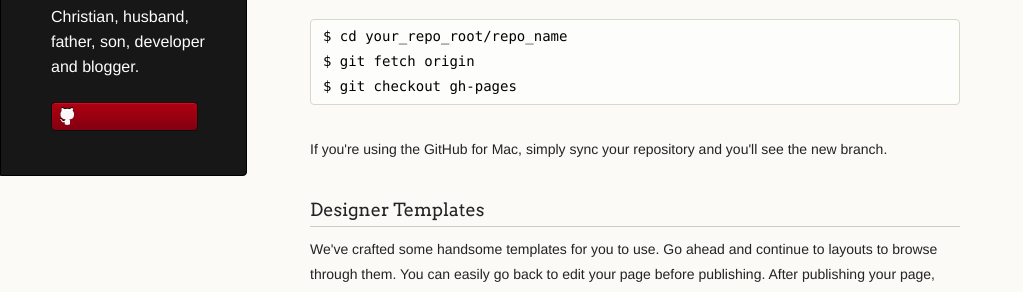
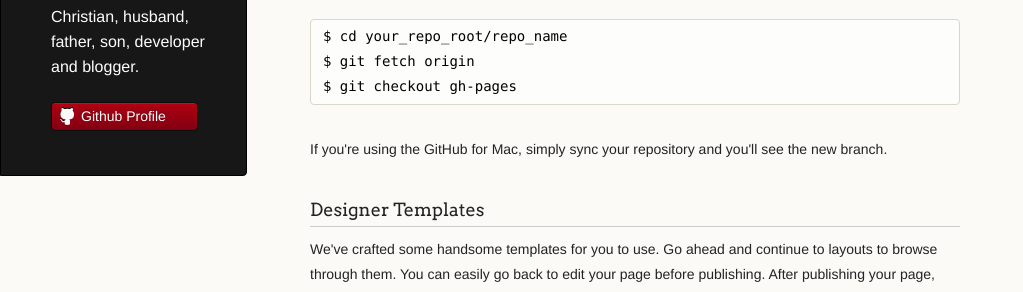
Before and after one commit to joshminnie/joshminnie.github.io, a Jekyll site: the page built from index.html, in a window 1280 px wide. Shown: the part 164-456 px from the top of the page, without its empty margins (0-1023 px from the left). Built offline with Jekyll 4.4.1, drawn with Linux system fonts in a browser that asks for light colours.

Commit message:
Adding text back in for Github profile

```diff
--- a/_layouts/default.html
+++ b/_layouts/default.html
@@ -18,7 +18,7 @@
         <h1 class="header">Joshua Minnie</h1>
         <p class="header">Christian, husband, father, son, developer and blogger.</p>
         <ul>
-          <li><a class="buttons github" href="https://github.com/joshminnie"></a></li>
+          <li><a class="buttons github" href="https://github.com/joshminnie">Github Profile</a></li>
         </ul>
       </header>
 
```
